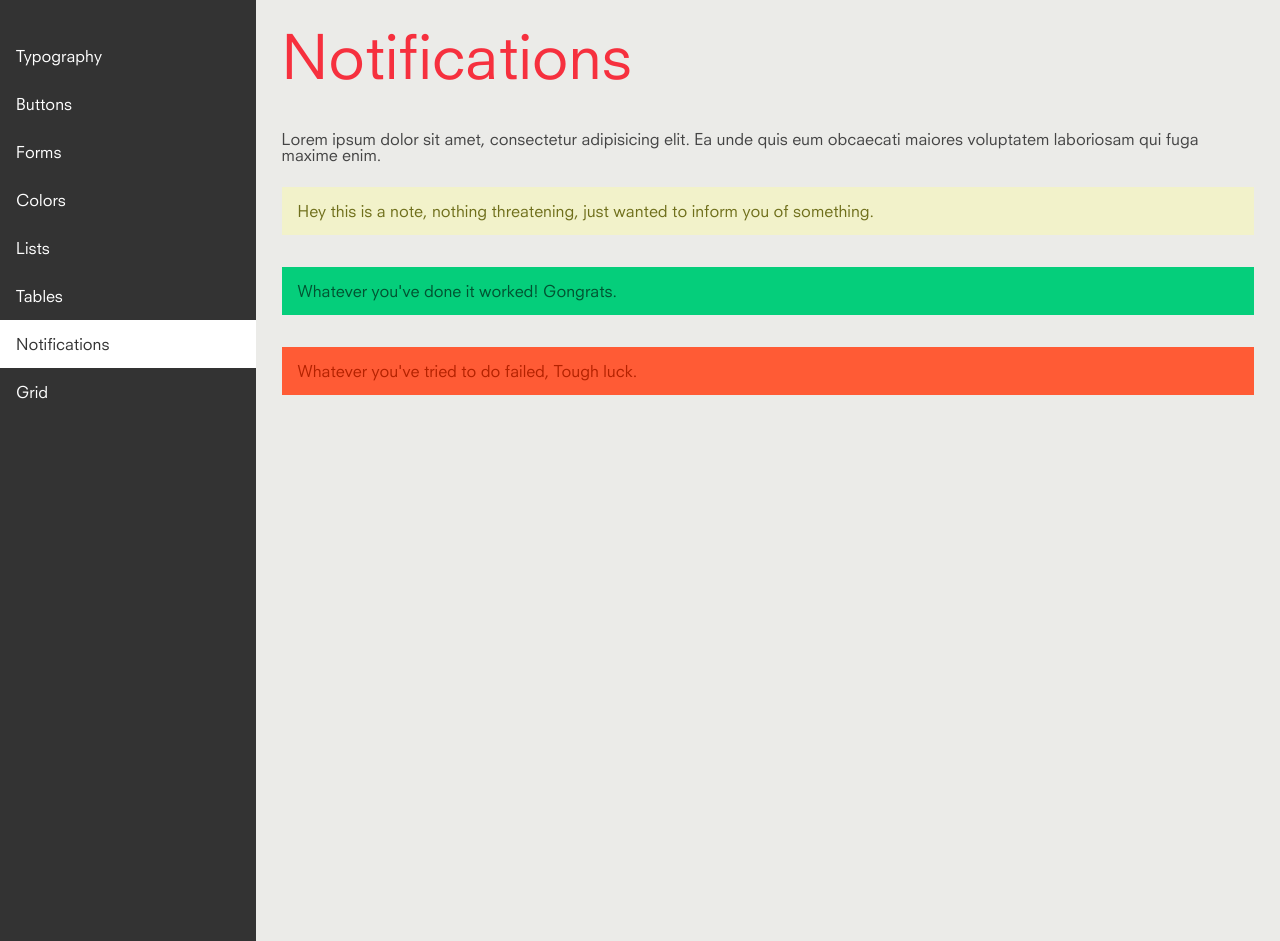
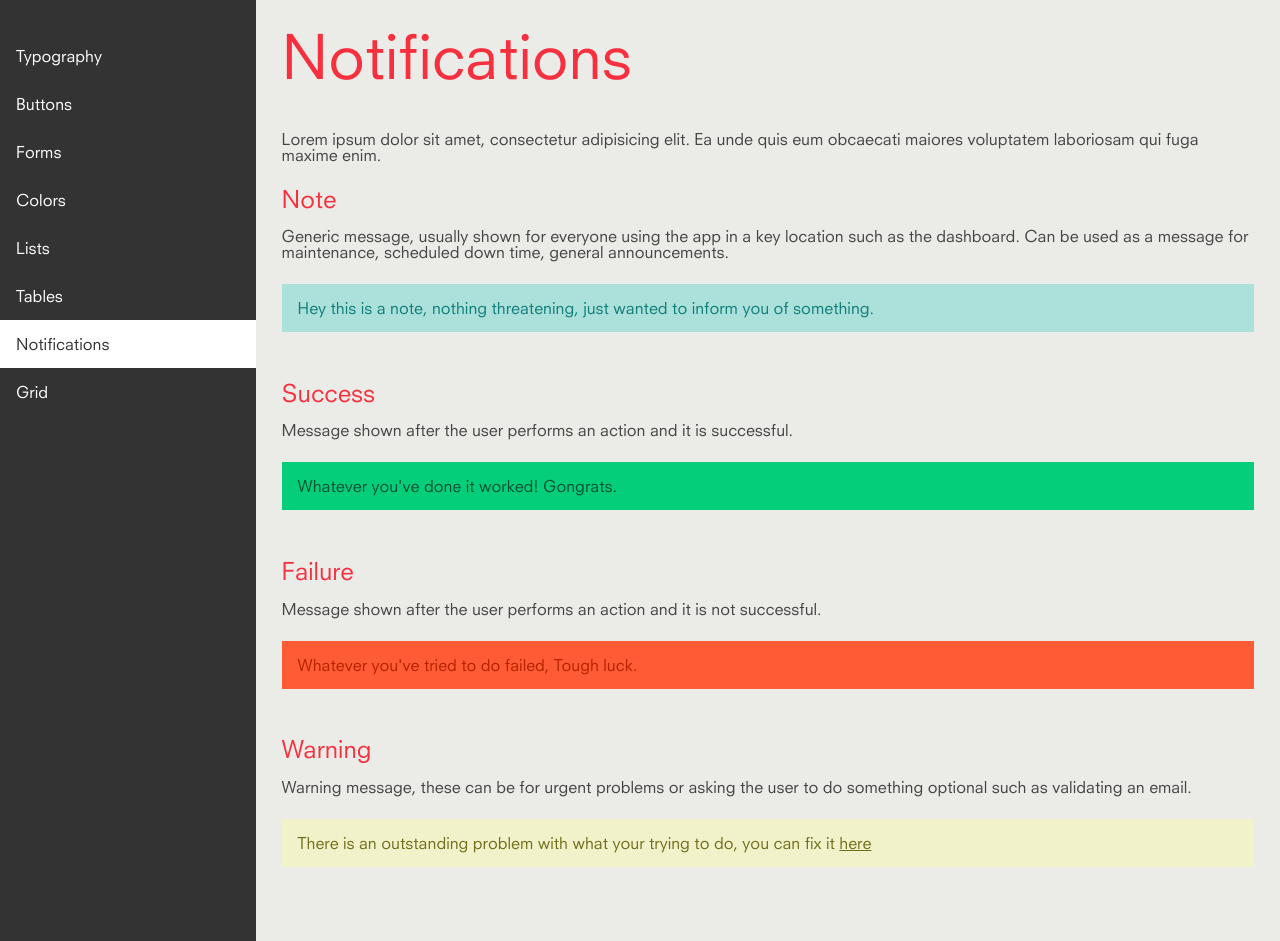
Before and after one commit to EMT/patterns, a Jekyll site: the page built from notifications.html, in a window 1280 px wide and 941 px high. Built offline with Jekyll 4.4.1, drawn with Linux system fonts in a browser that asks for light colours.

Commit message:
Playing with descriptions in notifications page.

```diff
--- a/main.css
+++ b/main.css
@@ -137,6 +137,9 @@ table {
 body {
   background: #ebebe8;
   font-family: 'Neuzeit'; }
+
+.element {
+  margin-bottom: 5%; }
 
 .inner {
   width: 80%;
@@ -554,7 +557,10 @@ textarea {
   margin: 0 0 2em;
   padding: 1em; }
 
-.msg.note {
+.msg a {
+  color: inherit; }
+
+.msg.warning {
   background-color: #f2f2ca;
   color: #6f6f1b; }
 
@@ -562,9 +568,13 @@ textarea {
   background-color: #05ce7b;
   color: #025231; }
 
-.msg.warning {
+.msg.error {
   background-color: #ff5b35;
   color: #b42200; }
+
+.msg.note {
+  background-color: #ace0db;
+  color: #0d7e79; }
 
 th, td {
   padding: 1em; }
--- a/notifications.html
+++ b/notifications.html
@@ -6,17 +6,33 @@ layout: default
 		<p>
 			Lorem ipsum dolor sit amet, consectetur adipisicing elit. Ea unde quis eum obcaecati maiores voluptatem laboriosam qui fuga maxime enim.
 		</p>
-
+		<div class="element">
+			<h4>Note</h4>
+			<p>Generic message, usually shown for everyone using the app in a key location such as the dashboard. Can be used as a message for maintenance, scheduled down time, general announcements.</p>
 			<p class="msg note">
 					Hey this is a note, nothing threatening, just wanted to inform you of something.
 			</p>
-
+		</div>
+		<div class="element">
+			<h4>Success</h4>
+			<p>Message shown after the user performs an action and it is successful.</p>
 			<p class="msg success">
 					Whatever you've done it worked! Gongrats.
 			</p>
-
-		<p class="msg warning">
+		</div>
+		<div class="element">
+			<h4>Failure</h4>
+			<p>Message shown after the user performs an action and it is not successful.</p>
+			<p class="msg error">
 					Whatever you've tried to do failed, Tough luck.
 		</p>
+		</div>
+		<div class="element">
+			<h4>Warning</h4>
+			<p>Warning message, these can be for urgent problems or asking the user to do something optional such as validating an email.</p>
+			<p class="msg warning">
+					There is an outstanding problem with what your trying to do, you can fix it <a href="#">here</a>
+			</p>
+		</div>
 
 	</section>
--- a/scss/base/_structure.scss
+++ b/scss/base/_structure.scss
@@ -6,6 +6,9 @@ body {
 	font-family: 'Neuzeit';
 }
 
+.element {
+	margin-bottom: 5%;
+}
 
 .inner {
 	width: 80%;
--- a/scss/modules/elements/_notifications.scss
+++ b/scss/modules/elements/_notifications.scss
@@ -3,7 +3,11 @@
     padding: 1em;
 }
 
-.msg.note {
+.msg a {
+	color: inherit;
+}
+
+.msg.warning {
     background-color: rgb(242, 242, 202);
     color: darken(rgb(242, 242, 202),60%);
 }
@@ -13,7 +17,12 @@
     color: darken(rgb(5, 206, 123),25%);
 }
 
-.msg.warning {
+.msg.error {
     background-color: rgb(255, 91, 53);
     color: darken(rgb(255, 91, 53),25%);
 }
+
+.msg.note {
+	background-color: rgb(172, 224, 219);
+	color: rgb(13, 126, 121);
+}
```
Lines whose indentation alone changed are shown as unchanged.
